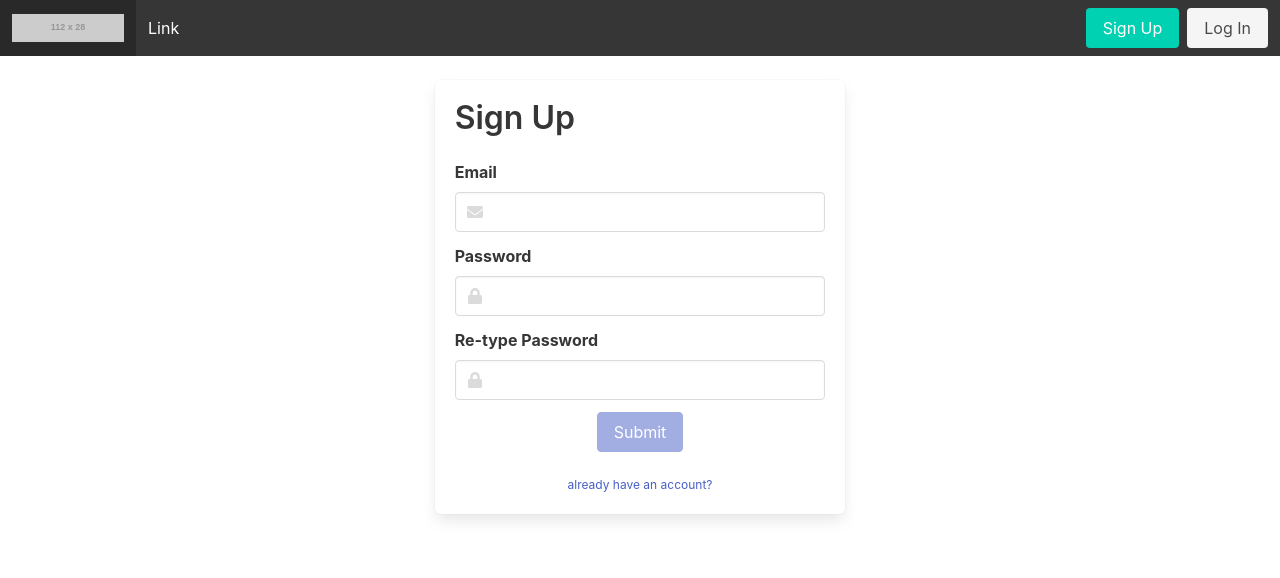
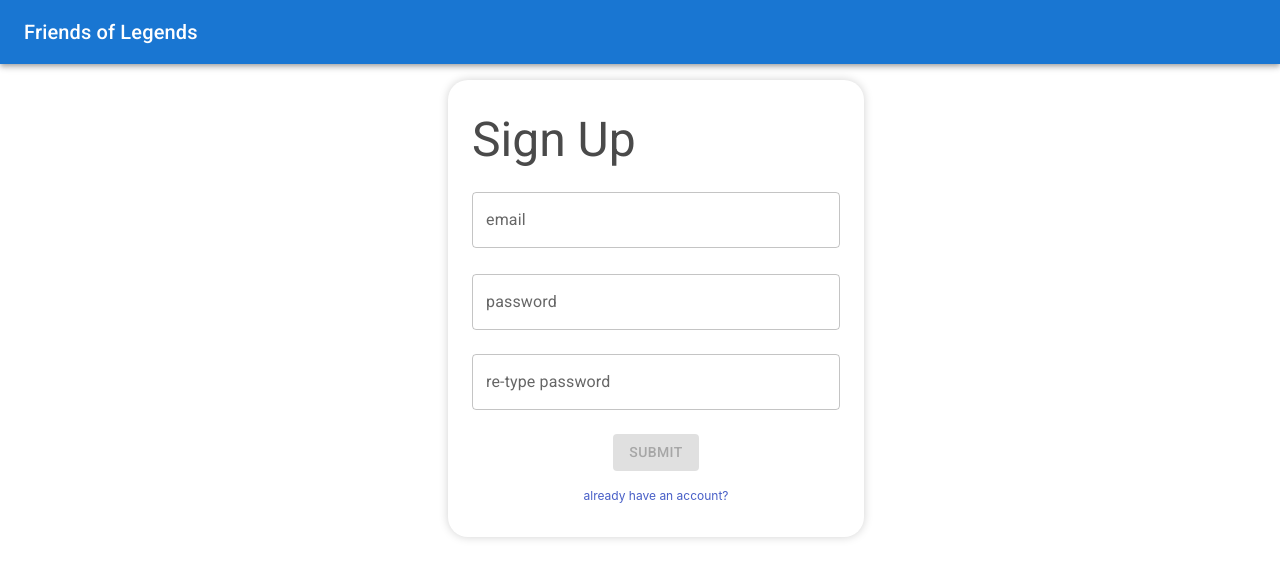
Before and after one commit to ksallows/FriendsOfLegends_client, a React (Create React App) app: page /register in a window 1280 px wide. Shown: the top 578 px of the page. Built offline with nearby package versions, Linux system fonts and the light colour scheme.

Commit message:
replacing bulma with mui

```diff
--- a/src/App.tsx
+++ b/src/App.tsx
@@ -6,6 +6,10 @@ import Navbar from './components/Navbar'
 import Login from './components/auth/Login';
 import Register from './components/auth/Register';
 import Home from './components/Home';
+import '@fontsource/roboto/300.css';
+import '@fontsource/roboto/400.css';
+import '@fontsource/roboto/500.css';
+import '@fontsource/roboto/700.css';
 import 'bulma/css/bulma.css';
 import './App.css';
 
--- a/src/components/Navbar.tsx
+++ b/src/components/Navbar.tsx
@@ -1,35 +1,62 @@
 import React from 'react';
 import { Link } from 'react-router-dom';
+import AppBar from '@mui/material/AppBar'
+import Toolbar from '@mui/material/Toolbar'
+import Typography from '@mui/material/Typography'
 
-class Navbar extends React.Component<{}, {}> {
-    // constructor(props: any) {
-    //     super(props)
-    // }
+type NavbarState = {
+    burgerActive: boolean
+}
+
+class Navbar extends React.Component<{}, NavbarState> {
+    constructor(props = {}) {
+        super(props);
+        this.state = {
+            burgerActive: false
+        }
+    }
+
+    burgerToggle = () => {
+        this.setState({ burgerActive: !this.state.burgerActive })
+    }
 
     render() {
         return (
-            <nav className='navbar is-dark' role='navigation'>
-                <div className='navbar-brand'>
-                    <Link to='/' className='navbar-item'>
-                        <img alt='Friends of Legends logo' src=' https://via.placeholder.com/112x28/363636/808080?text=LOGO' />
-                    </Link>
-                </div>
+            <AppBar position='static'>
+                <Toolbar>
+                    <Typography variant="h6" component="div" sx={{ flexGrow: 1 }}>
+                        Friends of Legends
+                    </Typography>
+                </Toolbar>
+            </AppBar>
+            // <nav className='navbar is-dark' role='navigation'>
+            //     <div className='navbar-brand'>
+            //         <Link to='/' className='navbar-item'>
+            //             <img alt='Friends of Legends logo' src=' https://via.placeholder.com/112x28/363636/808080?text=LOGO' />
+            //         </Link>
+            //         {
+            //             // eslint-disable-next-line
+            //         }  <a role="button" className={`navbar-burger ${this.state.burgerActive ? 'is-active' : ''}`} data-target="navbar" onClick={this.burgerToggle}>
+            //             <span aria-hidden="true"></span>
+            //             <span aria-hidden="true"></span>
+            //             <span aria-hidden="true"></span>
+            //         </a>
+            //     </div>
+            //     <div id='navbar' className={`navbar-menu ${this.state.burgerActive ? 'is-active' : ''}`}>
+            //         <div className='navbar-start'>
+            //             <a className='navbar-item' href='/'>Link</a>
+            //         </div>
+            //     </div>
 
-                <div className='navbar-menu'>
-                    <div className='navbar-start'>
-                        <a className='navbar-item' href='/'>Link</a>
-                    </div>
-                </div>
-
-                <div className='navbar-end'>
-                    <div className='navbar-item'>
-                        <div className='buttons'>
-                            <Link to='/register' className='button is-primary'>Sign Up</Link>
-                            <Link to='/login' className='button is-light'>Log In</Link>
-                        </div>
-                    </div>
-                </div>
-            </nav>
+            //     <div className='navbar-end'>
+            //         <div className='navbar-item'>
+            //             <div className='buttons'>
+            //                 <Link to='/register' className='button is-primary'>Sign Up</Link>
+            //                 <Link to='/login' className='button is-light'>Log In</Link>
+            //             </div>
+            //         </div>
+            //     </div>
+            // </nav>
         )
     }
 }
--- a/src/components/auth/Login.tsx
+++ b/src/components/auth/Login.tsx
@@ -1,9 +1,13 @@
 import APIURL from '../../helpers/environment'
 import React from 'react';
-import { FontAwesomeIcon } from '@fortawesome/react-fontawesome'
-import { faCheck, faEnvelope, faExclamationTriangle, faLock } from '@fortawesome/free-solid-svg-icons'
 import { Link } from 'react-router-dom';
-// <FontAwesomeIcon icon={faCheck} />
+import TextField from '@mui/material/TextField'
+import Button from '@mui/material/Button'
+import Box from '@mui/material/Box'
+import Alert from '@mui/material/Alert'
+import Grid from '@mui/material/Grid'
+import Typography from '@mui/material/Typography'
+import Container from '@mui/material/Container'
 
 type LoginState = {
     email: string,
@@ -38,7 +42,7 @@ class Login extends React.Component<LoginProps, LoginState> {
     passwordChange = (event: React.ChangeEvent<HTMLInputElement>) => this.setState({ password: event.target.value })
 
     loginSubmit = async (event: React.MouseEvent<HTMLElement>) => {
-        await fetch(`${APIURL}/account/login`, {
+        await fetch(`${APIURL}/account/register`, {
             method: 'POST',
             mode: 'cors',
             body: JSON.stringify({
@@ -55,6 +59,7 @@ class Login extends React.Component<LoginProps, LoginState> {
             return result
         }).then(result => result.json())
             .then(result => {
+                console.log(result)
                 this.setState({ notification: result.message });
                 this.props.updateToken(result.sessionToken)
             })
@@ -62,55 +67,45 @@ class Login extends React.Component<LoginProps, LoginState> {
 
     render() {
         return (
-            <div className='columns'>
-                <div className='
-                    column
-                    is-10-mobile
-                    is-offset-1-mobile
-                    is-8-tablet
-                    is-offset-2-tablet
-                    is-4-desktop
-                    is-offset-4-desktop
-                    is-one-third-fullhd
-                    is-offset-one-third-fullhd
-                '>
-                    <div className='block'></div>
-                    <div className='box'>
-                        <h1 className='title'>Sign Up</h1>
+            <Grid spacing={0} justifyContent='center' alignItems='center' container>
+                <Grid item xs={11} md={8} lg={4} xl={3}>
+                    <Container sx={{ mt: 4, p: 4, boxShadow: '0 0 10px #d2d2d2', borderRadius: '20px' }}>
+                        <Typography sx={{ mb: 3 }} variant='h3'>Log In</Typography>
+                        <TextField
+                            value={this.state.email}
+                            onChange={this.emailChange}
+                            fullWidth
+                            label="email"
+                            variant="outlined"
+                            sx={{ mb: 1.3 }}
+                        />
 
-                        {/* EMAIL */}
-                        <div className='field'>
-                            <label className='label' htmlFor='email'>Email</label>
-                            <div className='control has-icons-left has-icons-right'>
-                                <input className='input' type='text' id='email' name='email' value={this.state.email} onChange={this.emailChange} />
-                                <span className="icon is-small is-left">
-                                    <i className='fas'><FontAwesomeIcon icon={faEnvelope} /></i>
-                                </span>
-                            </div>
-                        </div>
+                        <TextField
+                            type='password'
+                            value={this.state.password}
+                            onChange={this.passwordChange}
+                            margin='normal'
+                            fullWidth
+                            label="password"
+                            variant="outlined"
+                            sx={{ mb: 1 }}
+                        />
 
-                        {/* PASSWORD */}
-                        <div className='field'>
-                            <label className='label' htmlFor='password'>Password</label>
-                            <div className='control has-icons-left has-icons-right'>
-                                <input className='input' type='password' id='password' name='password' value={this.state.password} onChange={this.passwordChange} />
-                                <span className="icon is-small is-left">
-                                    <i className='fas'><FontAwesomeIcon icon={faLock} /></i>
-                                </span>
-                            </div>
-                        </div>
+                        <Box sx={{ textAlign: 'center', mb: 2 }}>
+                            <Button
+                                variant="contained"
+                                onClick={this.loginSubmit}
+                                disabled={!this.state.email || !this.state.password}
+                            >
+                                Submit
+                            </Button>
+                        </Box>
+                        {this.state.notification && <Alert severity={this.state.notificationSuccess ? 'success' : 'warning'}>{this.state.notification}</Alert>}
 
-                        <div className="field is-grouped is-grouped-centered">
-                            <div className="control">
-                                <button onClick={this.loginSubmit} disabled={this.state.email && this.state.password ? false : true} className={`button is-link `}>Submit</button>
-                            </div>
-                        </div>
-                        <div className={`notification ${this.state.notification ? this.state.notificationSuccess ? 'is-success' : 'is-danger' : 'is-hidden'}`}>{this.state.notification}</div>
-                        <div className='block'></div>
-                        <Link to='login' className='has-text-centered is-block mx-auto is-size-7'>already have an account?</Link>
-                    </div>
-                </div>
-            </div>
+                        <Link to='/register' className='has-text-centered is-block mx-auto is-size-7'>don't have an account?</Link>
+                    </Container>
+                </Grid>
+            </Grid>
 
         )
     }
--- a/src/components/auth/Register.tsx
+++ b/src/components/auth/Register.tsx
@@ -1,9 +1,13 @@
 import APIURL from '../../helpers/environment'
 import React from 'react';
-import { FontAwesomeIcon } from '@fortawesome/react-fontawesome'
-import { faCheck, faEnvelope, faExclamationTriangle, faLock } from '@fortawesome/free-solid-svg-icons'
 import { Link } from 'react-router-dom';
-// <FontAwesomeIcon icon={faCheck} />
+import TextField from '@mui/material/TextField'
+import Button from '@mui/material/Button'
+import Box from '@mui/material/Box'
+import Alert from '@mui/material/Alert'
+import Grid from '@mui/material/Grid'
+import Typography from '@mui/material/Typography'
+import Container from '@mui/material/Container'
 
 type RegisterState = {
     email: string,
@@ -119,83 +123,61 @@ class Register extends React.Component<RegisterProps, RegisterState> {
 
     render() {
         return (
-            <div className='columns'>
-                <div className='
-                    column
-                    is-10-mobile
-                    is-offset-1-mobile
-                    is-8-tablet
-                    is-offset-2-tablet
-                    is-4-desktop
-                    is-offset-4-desktop
-                    is-one-third-fullhd
-                    is-offset-one-third-fullhd
-                '>
-                    <div className='block'></div>
-                    <div className='box'>
-                        <h1 className='title'>Sign Up</h1>
+            <Grid justifyContent='center' alignItems='center' container spacing={2}>
+                <Grid item xs={10} md={8} lg={4} xl={3}>
+                    <Container sx={{ m: 2, p: 4, boxShadow: '0 0 10px #d2d2d2', borderRadius: '20px' }}>
+                        <Typography sx={{ mb: 3 }} variant='h3'>Sign Up</Typography>
+                        <TextField
+                            value={this.state.email}
+                            onChange={this.emailChange}
+                            fullWidth
+                            label="email"
+                            variant="outlined"
+                            error={this.state.emailStarted && !this.state.emailIsValid}
+                            helperText={this.state.emailError}
+                            sx={{ mb: 1.3 }}
+                        />
 
-                        {/* EMAIL */}
-                        <div className='field'>
-                            <label className='label' htmlFor='email'>Email</label>
-                            <div className='control has-icons-left has-icons-right'>
-                                <input className={`input ${this.state.emailIsValid && this.state.emailStarted ? 'is-success' : !this.state.emailStarted ? '' : 'is-danger'}`} type='text' id='email' name='email' value={this.state.email} onChange={this.emailChange} />
-                                <span className="icon is-small is-left">
-                                    <i className='fas'><FontAwesomeIcon icon={faEnvelope} /></i>
-                                </span>
-                                <span className="icon is-small is-right">
-                                    <i className={`fas ${this.state.emailStarted ? '' : 'is-hidden'}`}>
-                                        {this.state.emailIsValid ? <FontAwesomeIcon icon={faCheck} /> : <FontAwesomeIcon icon={faExclamationTriangle} />}
-                                    </i>
-                                </span>
-                            </div>
-                            <p className={`help is-danger ${this.state.emailStarted ? '' : 'is-hidden'}`}>{this.state.emailError}</p>
-                        </div>
+                        <TextField
+                            type='password'
+                            value={this.state.password}
+                            onChange={this.passwordChange}
+                            margin='normal'
+                            fullWidth
+                            label="password"
+                            variant="outlined"
+                            error={this.state.passwordStarted && !this.state.passwordIsValid}
+                            helperText={this.state.passwordError}
+                            sx={{ mb: 1 }}
+                        />
 
-                        {/* PASSWORD */}
-                        <div className='field'>
-                            <label className='label' htmlFor='password'>Password</label>
-                            <div className='control has-icons-left has-icons-right'>
-                                <input className={`input ${this.state.passwordIsValid && this.state.passwordStarted ? 'is-success' : !this.state.passwordStarted ? '' : 'is-danger'}`} type='password' id='password' name='password' value={this.state.password} onChange={this.passwordChange} />
-                                <span className="icon is-small is-left">
-                                    <i className='fas'><FontAwesomeIcon icon={faLock} /></i>
-                                </span>
-                                <span className="icon is-small is-right">
-                                    <i className={`fas ${this.state.passwordStarted ? '' : 'is-hidden'}`}>
-                                        {this.state.passwordIsValid ? <FontAwesomeIcon icon={faCheck} /> : <FontAwesomeIcon icon={faExclamationTriangle} />}
-                                    </i>
-                                </span>
-                            </div>
-                            <p className={`help is-danger ${this.state.passwordStarted ? '' : 'is-hidden'}`}>{this.state.passwordError}</p>
-                        </div>
+                        <TextField
+                            type='password'
+                            value={this.state.passwordCheck}
+                            onChange={this.passwordCheckChange}
+                            margin='normal'
+                            fullWidth
+                            label="re-type password"
+                            variant="outlined"
+                            error={this.state.passwordCheckStarted && !this.state.passwordCheckIsValid}
+                            helperText={this.state.passwordCheckError}
+                            sx={{ mb: 3 }}
+                        />
+                        <Box sx={{ textAlign: 'center', mb: 2 }}>
+                            <Button
+                                variant="contained"
+                                onClick={this.registerSubmit}
+                                disabled={this.state.emailIsValid && this.state.passwordCheckIsValid && this.state.passwordIsValid ? false : true}
+                            >
+                                Submit
+                            </Button>
+                        </Box>
+                        {this.state.notification && <Alert severity={this.state.notificationSuccess ? 'success' : 'warning'}>{this.state.notification}</Alert>}
 
-                        {/* PASSWORD CHECK */}
-                        <div className='field'>
-                            <label className='label' htmlFor='passwordCheck'>Re-type Password</label>
-                            <div className='control has-icons-left has-icons-right'>
-                                <input className={`input ${this.state.passwordCheckIsValid && this.state.passwordCheckStarted ? 'is-success' : !this.state.passwordCheckStarted ? '' : 'is-danger'}`} type='password' id='passwordCheck' name='passwordCheck' value={this.state.passwordCheck} onChange={this.passwordCheckChange} />
-                                <span className="icon is-small is-left">
-                                    <i className='fas'><FontAwesomeIcon icon={faLock} /></i>
-                                </span>
-                                <span className="icon is-small is-right">
-                                    <i className={`fas ${this.state.passwordCheckStarted ? '' : 'is-hidden'}`}>
-                                        {this.state.passwordCheckIsValid ? <FontAwesomeIcon icon={faCheck} /> : <FontAwesomeIcon icon={faExclamationTriangle} />}
-                                    </i>
-                                </span>
-                            </div>
-                            <p className={`help is-danger ${this.state.passwordCheckStarted ? '' : 'is-hidden'}`}>{this.state.passwordCheckError}</p>
-                        </div>
-                        <div className="field is-grouped is-grouped-centered">
-                            <div className="control">
-                                <button onClick={this.registerSubmit} disabled={this.state.emailIsValid && this.state.passwordCheckIsValid && this.state.passwordIsValid ? false : true} className={`button is-link `}>Submit</button>
-                            </div>
-                        </div>
-                        <div className={`notification ${this.state.notification ? this.state.notificationSuccess ? 'is-success' : 'is-danger' : 'is-hidden'}`}>{this.state.notification}</div>
-                        <div className='block'></div>
-                        <Link to='login' className='has-text-centered is-block mx-auto is-size-7'>already have an account?</Link>
-                    </div>
-                </div>
-            </div>
+                        <Link to='/login' className='has-text-centered is-block mx-auto is-size-7'>already have an account?</Link>
+                    </Container>
+                </Grid>
+            </Grid>
 
         )
     }
```
Also changed, not shown: package.json (+7 -6 lines), 1 other file (tests, documents, lock files or other folders).
